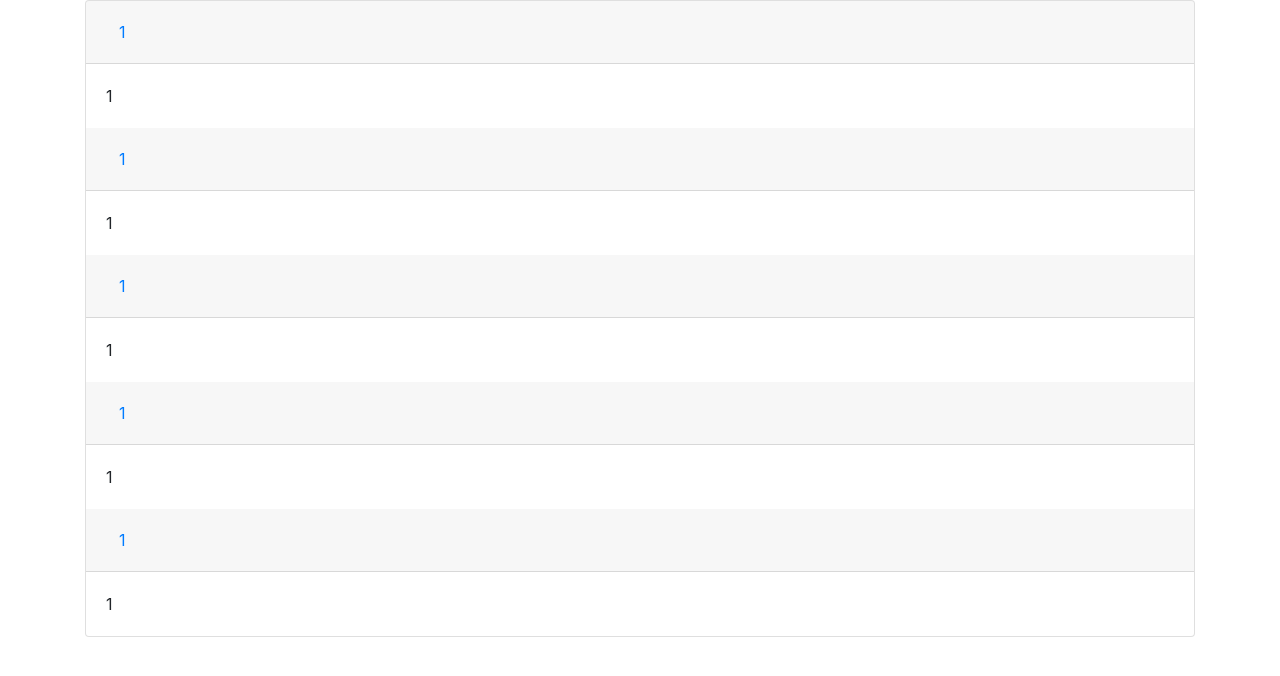
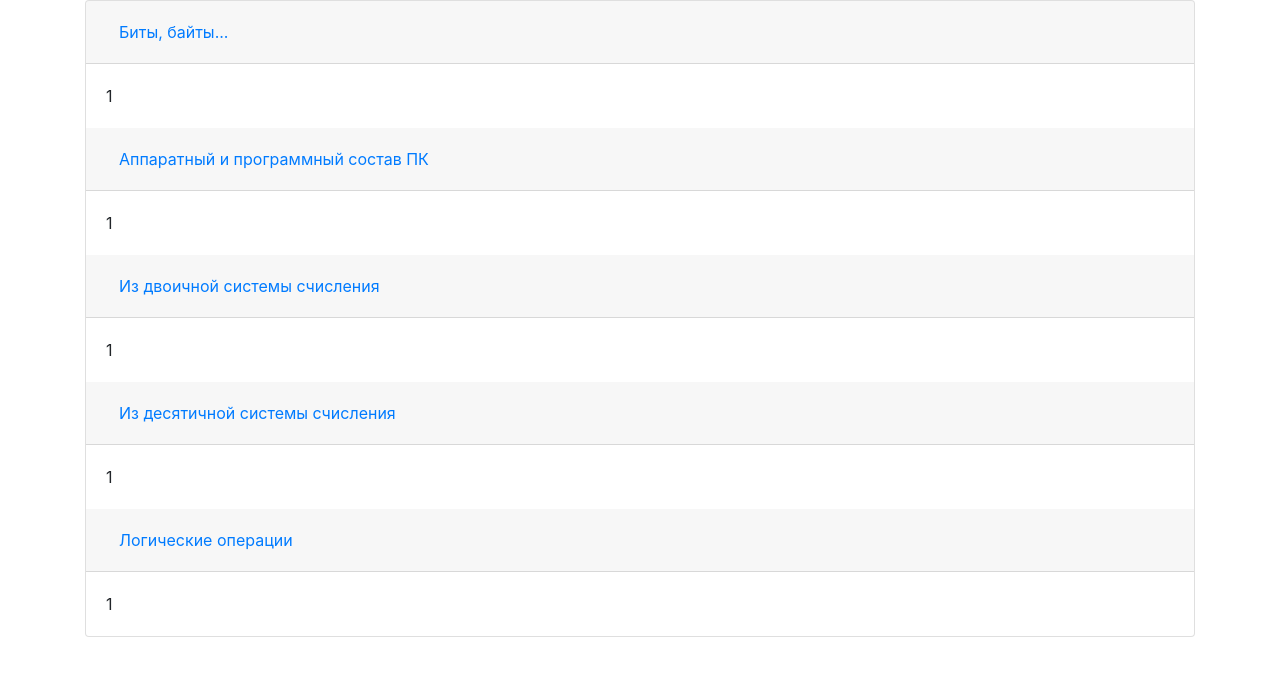
Before and after one commit to nosopirka/project_web, a Flask app: page /informatics in a window 1280 px wide. Shown: the part 56-732 px from the top of the page. Run offline with Flask 2, Linux system fonts and the light colour scheme; some libraries are stand-ins or nearby versions.

Commit message:
Update informatics.html

```diff
--- a/templates/informatics.html
+++ b/templates/informatics.html
@@ -6,7 +6,7 @@
       <div class="card-header" id="heading1">
         <h5 class="mb-0">
           <button class="btn btn-link" data-toggle="collapse" data-target="#collapse1" aria-expanded="true" aria-controls="collapse1">
-1
+            Биты, байты...
           </button>
         </h5>
       </div>
@@ -19,7 +19,7 @@
       <div class="card-header" id="heading2">
         <h5 class="mb-0">
           <button class="btn btn-link" data-toggle="collapse" data-target="#collapse2" aria-expanded="true" aria-controls="collapse2">
-            1
+            Аппаратный и программный состав ПК
           </button>
         </h5>
       </div>
@@ -32,20 +32,19 @@
       <div class="card-header" id="heading3">
         <h5 class="mb-0">
           <button class="btn btn-link" data-toggle="collapse" data-target="#collapse3" aria-expanded="true" aria-controls="collapse3">
-            1
+            Из двоичной системы счисления
           </button>
         </h5>
       </div>
       <div id="collapse3" class="collapse show" aria-labelledby="heading3" data-parent="#accordion">
         <div class="card-body">
             1
-        </div>
-      </div>
-
-      <div class="card-header" id="heading4">
+</div>
+</div>
+     <div class="card-header" id="heading4">
         <h5 class="mb-0">
           <button class="btn btn-link" data-toggle="collapse" data-target="#collapse4" aria-expanded="true" aria-controls="collapse4">
-            1
+            Из десятичной системы счисления
           </button>
         </h5>
       </div>
@@ -58,7 +57,7 @@
       <div class="card-header" id="heading5">
         <h5 class="mb-0">
           <button class="btn btn-link" data-toggle="collapse" data-target="#collapse5" aria-expanded="true" aria-controls="collapse5">
-1
+Логические операции
           </button>
         </h5>
       </div>
```
